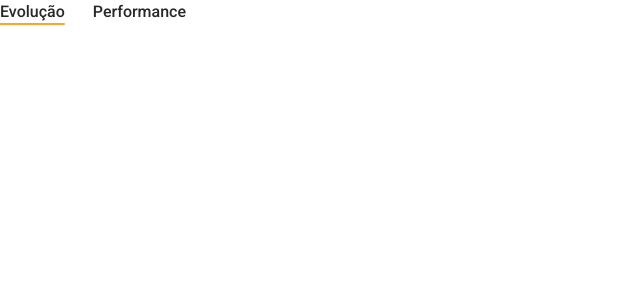
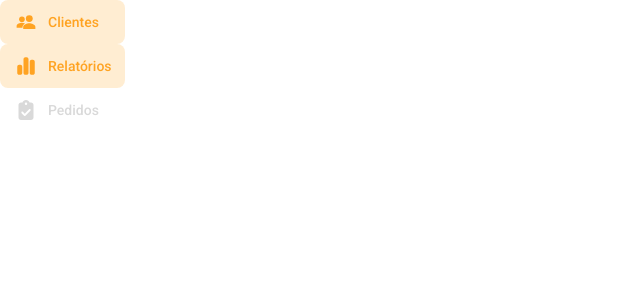
Before and after one commit to MPCGomes/propabanda-financial-tracker, a React (Vite) app in the folder frontend/: page / in a window 1280 px wide. Shown: the top 300 px of the page, without its empty margins (0-640 px from the left). Built offline with nearby package versions, Linux system fonts and the light colour scheme.

Commit message:
feat: header component

```diff
--- a/frontend/src/components/Button.tsx
+++ b/frontend/src/components/Button.tsx
@@ -13,8 +13,6 @@ type ButtonProps = {
   };
 
   return (
-      <button className={`${baseClasses} ${variants[variant]}`}>
-        {text}
-      </button>
+    <button className={`${baseClasses} ${variants[variant]}`}>{text}</button>
   );
 }
--- /dev/null
+++ b/frontend/src/components/Header.tsx
@@ -0,0 +1,43 @@
+import { IoPeopleSharp } from "react-icons/io5";
+import { FaChartSimple, FaClipboardCheck } from "react-icons/fa6";
+
+type Header = {
+  clients?: "active";
+  dashboard?: "active";
+  orders?: "active";
+};
+
+export default function Header({ clients, dashboard, orders }: Header) {
+  const baseClasses =
+    "text-sm text-[#D9D9D9] font-medium flex flex-col items-center max-w-[130px] w-full py-3 px-4 rounded-lg xl:flex-row xl:gap-3 xl:max-w-[125px]";
+
+  const variants = {
+    active: "bg-[#ffa32233] text-[#FFA322]",
+  };
+
+  const getVariant = (state?: "active") =>
+    state === "active" ? variants.active : "";
+
+  return (
+    <div className="flex xl:flex-col">
+      <a href="#" className={`${baseClasses} ${getVariant(clients)}`}>
+        <p className="w-5 h-5 text-xl">
+          <IoPeopleSharp />
+        </p>
+        <p>Clientes</p>
+      </a>
+      <a href="#" className={`${baseClasses} ${getVariant(dashboard)}`}>
+        <p className="w-5 h-5 text-xl">
+          <FaChartSimple />
+        </p>
+        <p>Relatórios</p>
+      </a>
+      <a href="#" className={`${baseClasses} ${getVariant(orders)}`}>
+        <p className="w-5 h-5 text-xl">
+          <FaClipboardCheck />
+        </p>
+        <p>Pedidos</p>
+      </a>
+    </div>
+  );
+}
--- a/frontend/src/index.css
+++ b/frontend/src/index.css
@@ -14,7 +14,12 @@ primary: #FFA322
 text: #282828
 light-primary: #ffa32233
 dark-grey: #787878
+grey: #D9D9D9
 
 green: #32C058
 red: #EE3A4B
+
+
+Responsive
+xl
 */
--- a/frontend/src/pages/HomePage.tsx
+++ b/frontend/src/pages/HomePage.tsx
@@ -1,4 +1,4 @@
-import DashboardHeader from "../components/DashboardHeader";
+import Header from "../components/Header";
 
 type HomePageProps = {
   title: string;
@@ -7,7 +7,7 @@ type HomePageProps = {
 export default function HomePage({ title }: HomePageProps) {
   return (
     <div className="">
-      <DashboardHeader evolution='Dash'/>
+      <Header clients="active"  dashboard="active" />
     </div>
   );
 }
```
Lines whose indentation alone changed are shown as unchanged.
